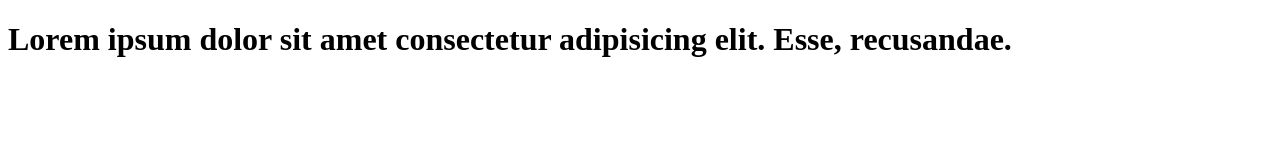
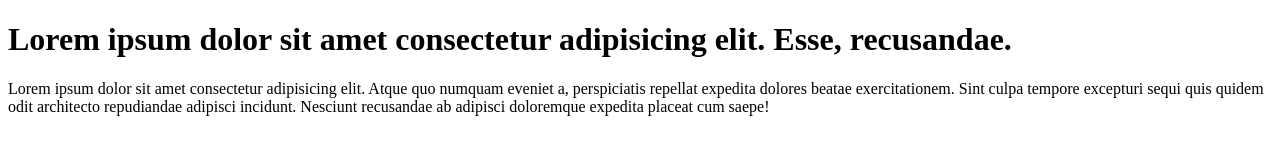
Before and after one commit to pareek-ankur-a1/learn-git, a plain HTML site: page index.html in a window 1280 px wide. Drawn offline with Linux system fonts and the light colour scheme.

Commit message:
add paragraph to code

```diff
--- a/index.html
+++ b/index.html
@@ -7,5 +7,6 @@
 </head>
 <body>
     <h1>Lorem ipsum dolor sit amet consectetur adipisicing elit. Esse, recusandae.</h1>
+    <p>Lorem ipsum dolor sit amet consectetur adipisicing elit. Atque quo numquam eveniet a, perspiciatis repellat expedita dolores beatae exercitationem. Sint culpa tempore excepturi sequi quis quidem odit architecto repudiandae adipisci incidunt. Nesciunt recusandae ab adipisci doloremque expedita placeat cum saepe!</p>
 </body>
 </html>
```
